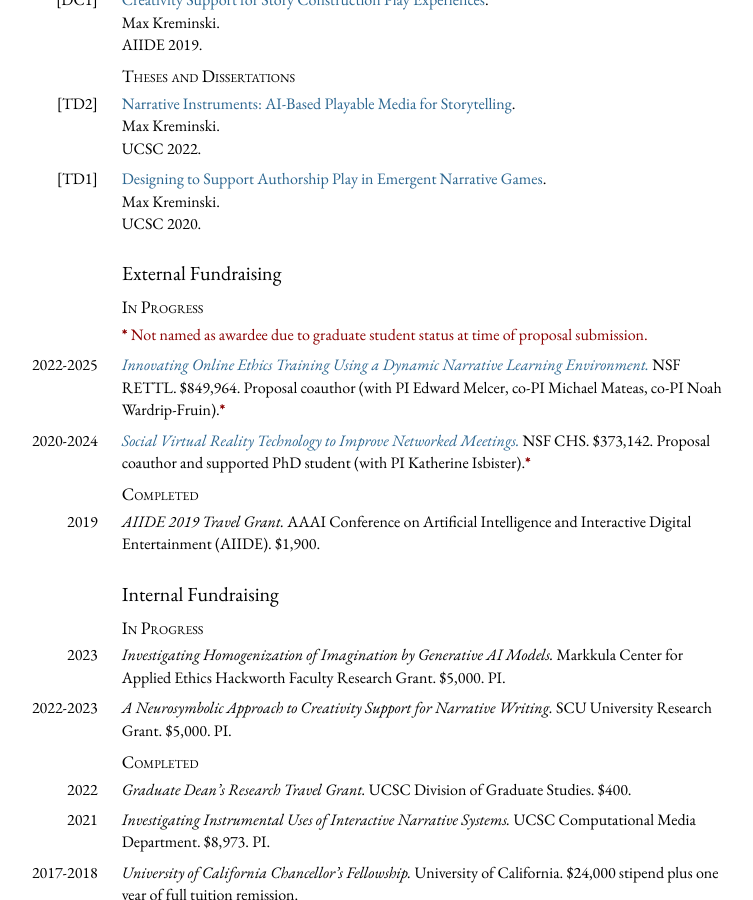
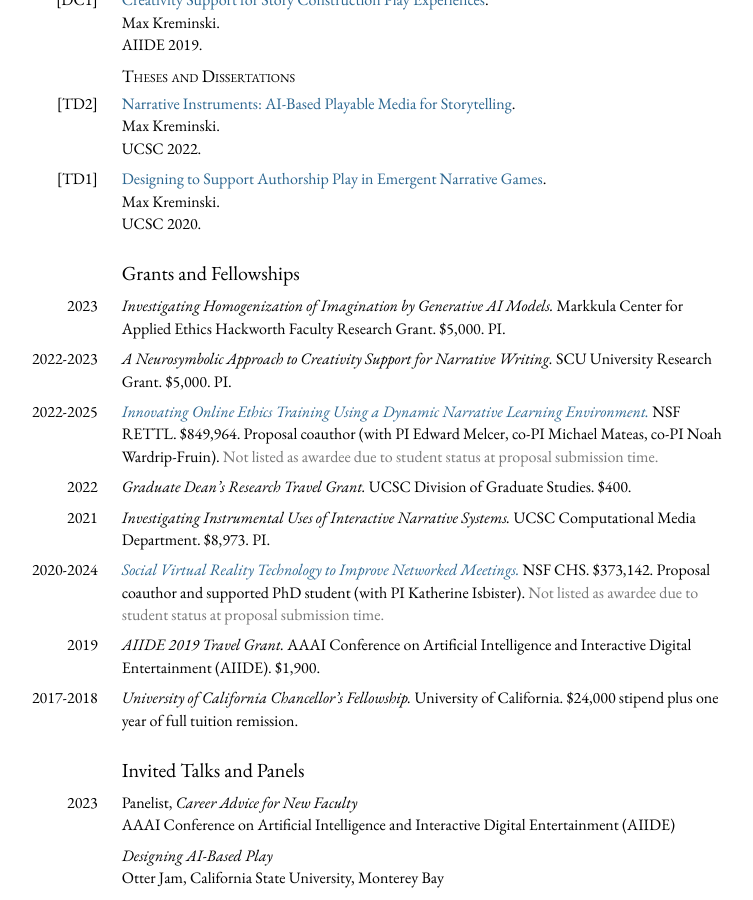
Before and after one commit to mkremins/mkremins.github.io, a Jekyll site: the page built from cv/index.html, in a window 1280 px wide and 900 px high, scrolled down 5451 px. Shown: the whole window, without its empty margins (261-1014 px from the left). Built offline with Jekyll 4.4.1, drawn with Linux system fonts in a browser that asks for light colours.

Commit message:
Concisify grants section
Don't need all the separate subcategories right now

```diff
--- a/cv/index.html
+++ b/cv/index.html
@@ -193,33 +193,8 @@ layout: null
       <h3>Theses and Dissertations</h3>
       {%- include cvpubs.html pubtype="thesis" pubprefix="TD" -%}
     </section>
-    <section id="external-fundraising">
-      <h2>External Fundraising</h2>
-      <!--<h3>Under Review</h3>
-      <div class="dated-entry">
-        <div class="dated-date">2023-2026</div>
-        <div class="dated-content"><em>Emerging Technology Support for Sustainable Practices and Waste Management Learning.</em> NSF RETTL. $848,742. Co-PI (with PI Sharon Hsiao, co-PI David Jeong).</div>
-      </div>-->
-      <h3>In Progress</h3>
-      <p style="color:darkred; margin-left: var(--left-column-width)"><strong>*</strong> Not named as awardee due to graduate student status at time of proposal submission.</p>
-      <div class="dated-entry">
-        <div class="dated-date">2022-2025</div>
-        <div class="dated-content"><em><a href="https://www.nsf.gov/awardsearch/showAward?AWD_ID=2202521">Innovating Online Ethics Training Using a Dynamic Narrative Learning Environment.</a></em> NSF RETTL. $849,964. Proposal coauthor (with PI Edward Melcer, co-PI Michael Mateas, co-PI Noah Wardrip-Fruin).<strong style="color:darkred">*</strong></div>
-      </div>
-      <div class="dated-entry">
-        <div class="dated-date">2020-2024</div>
-        <div class="dated-content"><em><a href="https://www.nsf.gov/awardsearch/showAward?AWD_ID=2007627">Social Virtual Reality Technology to Improve Networked Meetings.</a></em> NSF CHS. $373,142. Proposal coauthor and supported PhD student (with PI Katherine Isbister).<strong style="color:darkred">*</strong></div>
-      </div>
-      <h3>Completed</h3>
-      <div class="dated-entry">
-        <div class="dated-date">2019</div>
-        <div class="dated-content"><em>AIIDE 2019 Travel Grant.</em> AAAI Conference on Artificial Intelligence and Interactive Digital Entertainment (AIIDE). $1,900.</div>
-      </div>
-    </section>
-    <section id="internal-fundraising">
-      <h2>Internal Fundraising</h2>
-      <!--<h3>Under Review</h3>-->
-      <h3>In Progress</h3>
+    <section id="grants">
+      <h2>Grants and Fellowships</h2>
       <div class="dated-entry">
         <div class="dated-date">2023</div>
         <div class="dated-content"><em>Investigating Homogenization of Imagination by Generative AI Models.</em> Markkula Center for Applied Ethics Hackworth Faculty Research Grant. $5,000. PI.</div>
@@ -228,7 +203,10 @@ layout: null
         <div class="dated-date">2022-2023</div>
         <div class="dated-content"><em>A Neurosymbolic Approach to Creativity Support for Narrative Writing.</em> SCU University Research Grant. $5,000. PI.</div>
       </div>
-      <h3>Completed</h3>
+      <div class="dated-entry">
+        <div class="dated-date">2022-2025</div>
+        <div class="dated-content"><em><a href="https://www.nsf.gov/awardsearch/showAward?AWD_ID=2202521">Innovating Online Ethics Training Using a Dynamic Narrative Learning Environment.</a></em> NSF RETTL. $849,964. Proposal coauthor (with PI Edward Melcer, co-PI Michael Mateas, co-PI Noah Wardrip-Fruin). <span class="pub-acceptrate">Not listed as awardee due to student status at proposal submission time.</span></div>
+      </div>
       <div class="dated-entry">
         <div class="dated-date">2022</div>
         <div class="dated-content"><em>Graduate Dean’s Research Travel Grant.</em> UCSC Division of Graduate Studies. $400.</div>
@@ -236,6 +214,14 @@ layout: null
       <div class="dated-entry">
         <div class="dated-date">2021</div>
         <div class="dated-content"><em>Investigating Instrumental Uses of Interactive Narrative Systems.</em> UCSC Computational Media Department. $8,973. PI.</div>
+      </div>
+      <div class="dated-entry">
+        <div class="dated-date">2020-2024</div>
+        <div class="dated-content"><em><a href="https://www.nsf.gov/awardsearch/showAward?AWD_ID=2007627">Social Virtual Reality Technology to Improve Networked Meetings.</a></em> NSF CHS. $373,142. Proposal coauthor and supported PhD student (with PI Katherine Isbister). <span class="pub-acceptrate">Not listed as awardee due to student status at proposal submission time.</span></div>
+      </div>
+      <div class="dated-entry">
+        <div class="dated-date">2019</div>
+        <div class="dated-content"><em>AIIDE 2019 Travel Grant.</em> AAAI Conference on Artificial Intelligence and Interactive Digital Entertainment (AIIDE). $1,900.</div>
       </div>
       <div class="dated-entry">
         <div class="dated-date">2017-2018</div>
```
